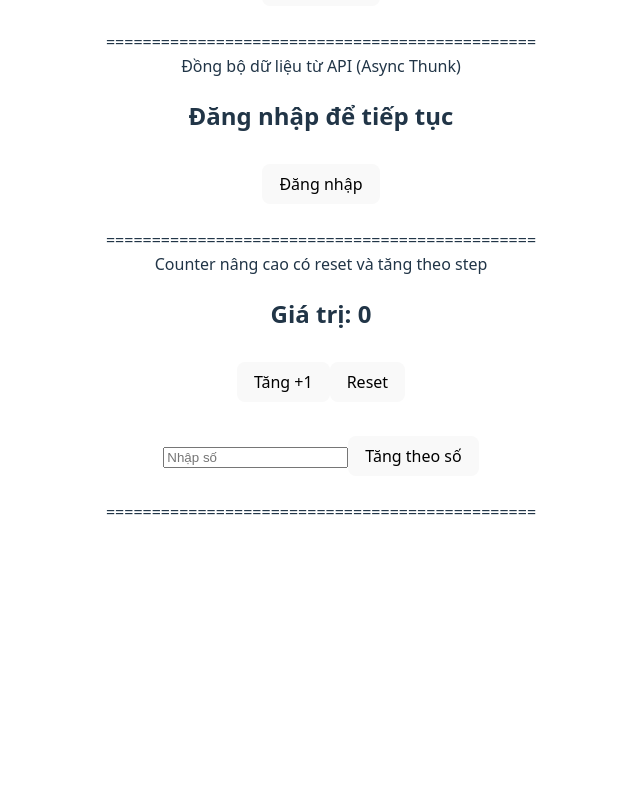
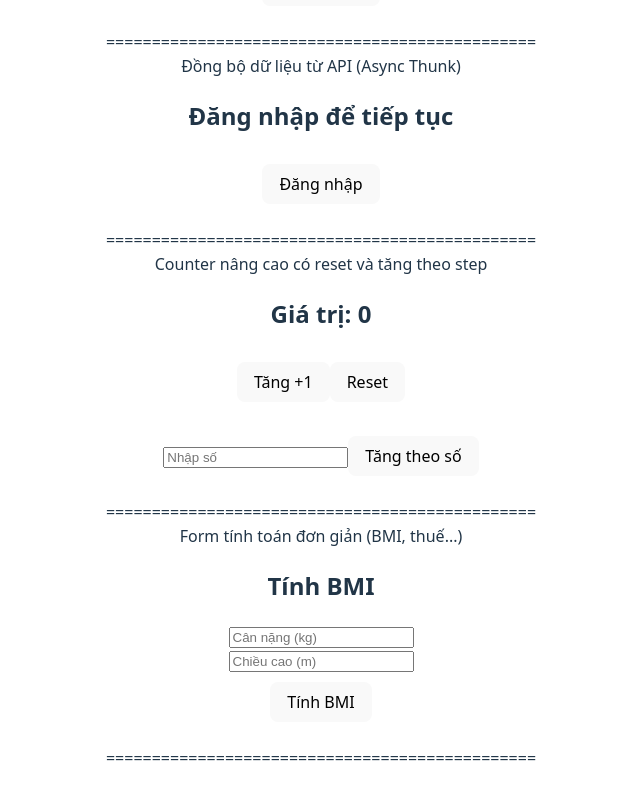
Before and after one commit to buimanhhieu/LapTrinhGiaoDien, a React (Vite) app: page / in a window 1280 px wide. Shown: the part 1239-2039 px from the top of the page, without its empty margins (319-959 px from the left). Before the commit the page ends 1795 px from the top, so only its background shows below. Built offline with nearby package versions, Linux system fonts and the light colour scheme.

Commit message:
bai 8 Form tính toán đơn giản

```diff
--- a/src/App.jsx
+++ b/src/App.jsx
@@ -9,6 +9,11 @@ import Cart from './feature/Cart'
 import Auth from './feature/Auth'
 import UserList from './feature/UserList'
 import Counter from './feature/Counter'
+import BmiForm from './feature/BmiForm'
+
+
+
+
 
 function App() {
   const theme = useSelector(state => state.theme)
@@ -47,6 +52,10 @@ function App() {
       <span>Counter nâng cao có reset và tăng theo step</span><br />
       <Counter /><br />
       <span>===============================================</span><br />
+
+      <span> Form tính toán đơn giản (BMI, thuế...)</span><br />
+      <BmiForm /><br />
+      <span>===============================================</span><br />
     </>
   )
 }
--- /dev/null
+++ b/src/components/formSlice.jsx
@@ -0,0 +1,32 @@
+import { createSlice } from '@reduxjs/toolkit'
+
+const formSlice = createSlice({
+  name: 'bmiForm',
+  initialState: {
+    formData: {
+      weight: '',
+      height: ''
+    },
+    result: null
+  },
+  reducers: {
+    updateInput: (state, action) => {
+      const { name, value } = action.payload
+      state.formData[name] = value
+    },
+    calculateResult: (state) => {
+      const { weight, height } = state.formData
+      const w = parseFloat(weight)
+      const h = parseFloat(height)
+      if (!isNaN(w) && !isNaN(h) && h > 0) {
+        const bmi = w / (h * h)
+        state.result = bmi.toFixed(2)
+      } else {
+        state.result = null
+      }
+    }
+  }
+})
+
+export const { updateInput, calculateResult } = formSlice.actions
+export default formSlice.reducer
--- a/src/components/store.jsx
+++ b/src/components/store.jsx
@@ -7,6 +7,8 @@ import cartReducer from './cartSlice'
 import authReducer from './authSlice'
 import userReducer from './userSlice'
 import counterReducer2 from './counterSlice2'
+import formReducer from './formSlice'
+
 export const store = configureStore({
   reducer: {
     counter: counterReducer,
@@ -16,5 +18,6 @@ export const store = configureStore({
     auth: authReducer,
     users: userReducer,
     counter2: counterReducer2,
+    form: formReducer
   }
 })
--- /dev/null
+++ b/src/feature/BmiForm.jsx
@@ -0,0 +1,42 @@
+import { useDispatch, useSelector } from 'react-redux'
+import { updateInput, calculateResult } from '../components/formSlice'
+
+function BmiForm() {
+  const dispatch = useDispatch()
+  const { formData, result } = useSelector(state => state.form)
+
+  const handleChange = (e) => {
+    dispatch(updateInput({ name: e.target.name, value: e.target.value }))
+  }
+
+  const handleCalculate = () => {
+    dispatch(calculateResult())
+  }
+
+  return (
+    <div>
+      <h2>Tính BMI</h2>
+      <input
+        type="number"
+        name="weight"
+        placeholder="Cân nặng (kg)"
+        value={formData.weight}
+        onChange={handleChange}
+      />
+      <br />
+      <input
+        type="number"
+        name="height"
+        placeholder="Chiều cao (m)"
+        value={formData.height}
+        onChange={handleChange}
+      />
+      <br />
+      <button onClick={handleCalculate}>Tính BMI</button>
+      <br />
+      {result && <p>BMI của bạn: <strong>{result}</strong></p>}
+    </div>
+  )
+}
+
+export default BmiForm
```
